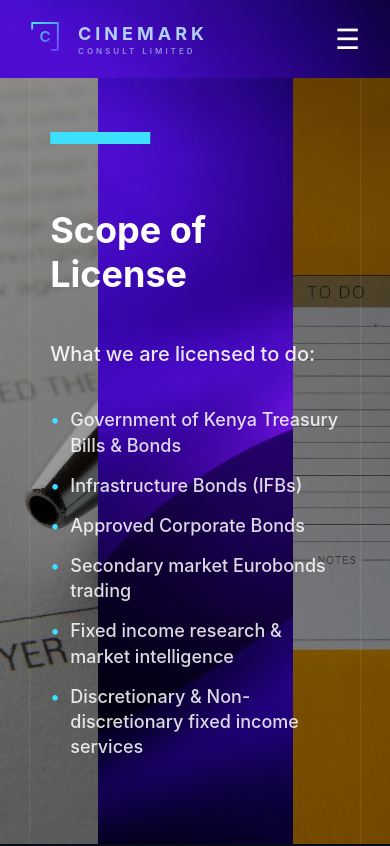
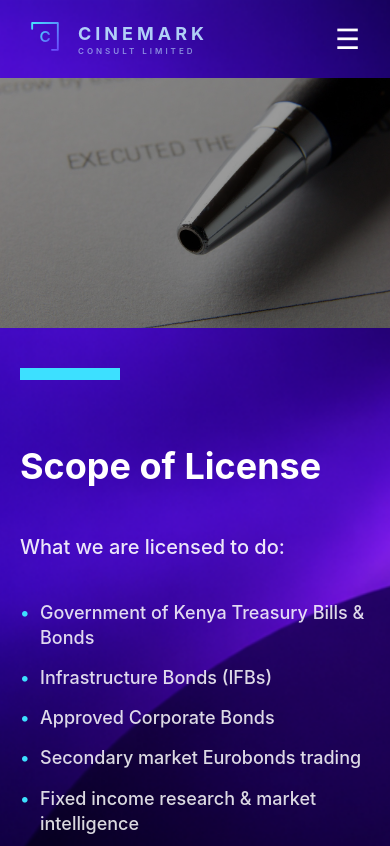
Before and after one commit to AbdulRafay-10/CineMark-Web, a plain HTML site: page license.html in a window 390 px wide. Shown: the top 846 px of the page. Drawn offline with Linux system fonts and the light colour scheme.

```diff
--- a/hero.css
+++ b/hero.css
@@ -34,7 +34,7 @@ body {
 .nav-bar {
   position: sticky;
   top: 0;
-  z-index: 10;
+  z-index: 1000;
   transition: all 0.3s ease;
 }
 
--- a/license.html
+++ b/license.html
@@ -105,12 +105,41 @@
     }
 
     @media (max-width: 768px) {
+      .license-container {
+        display: flex;
+        flex-direction: column;
+        height: auto;
+        min-height: 100vh;
+        overflow-y: auto;
+      }
+      .bg-side {
+        position: relative;
+        width: 100%;
+        height: 250px;
+        flex-shrink: 0;
+      }
+      .bg-left {
+        order: -1;
+      }
+      .bg-right {
+        order: 1;
+      }
       .paper-center {
-        width: 85%;
+        position: relative;
+        width: 100%;
+        left: 0;
+        transform: none;
+        height: auto;
         padding: 40px 20px;
+        border-left: none;
+        border-right: none;
       }
       .paper-content h1 {
         font-size: 36px;
+      }
+      .hero-card {
+        height: auto !important;
+        overflow: auto !important;
       }
     }
   </style>
```
